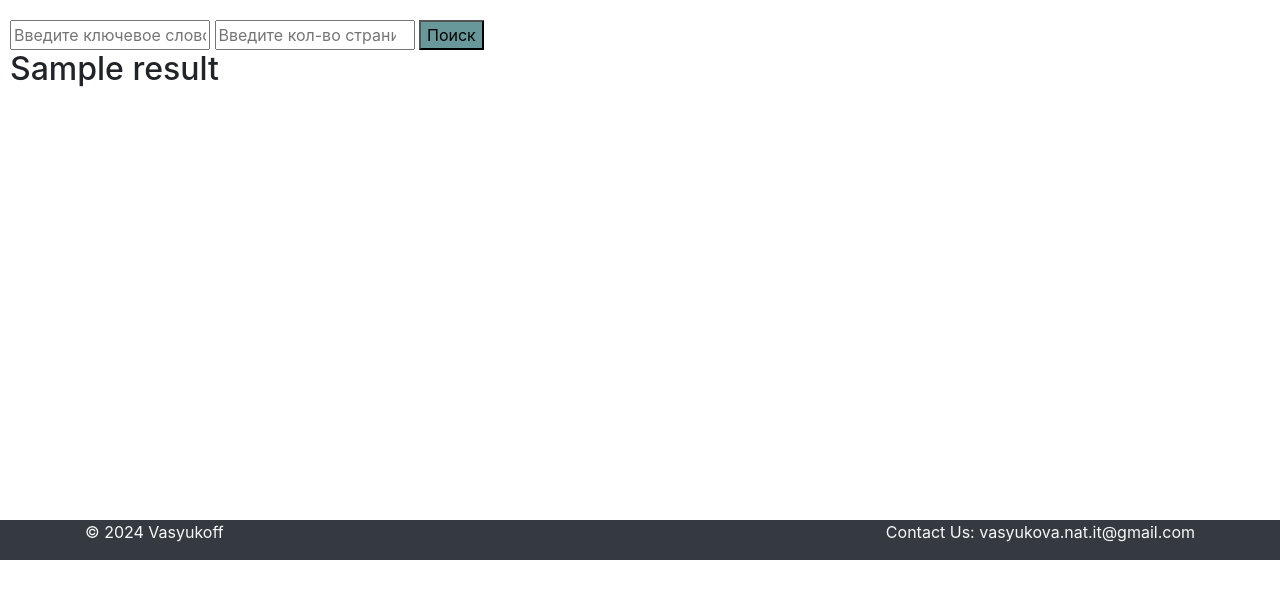
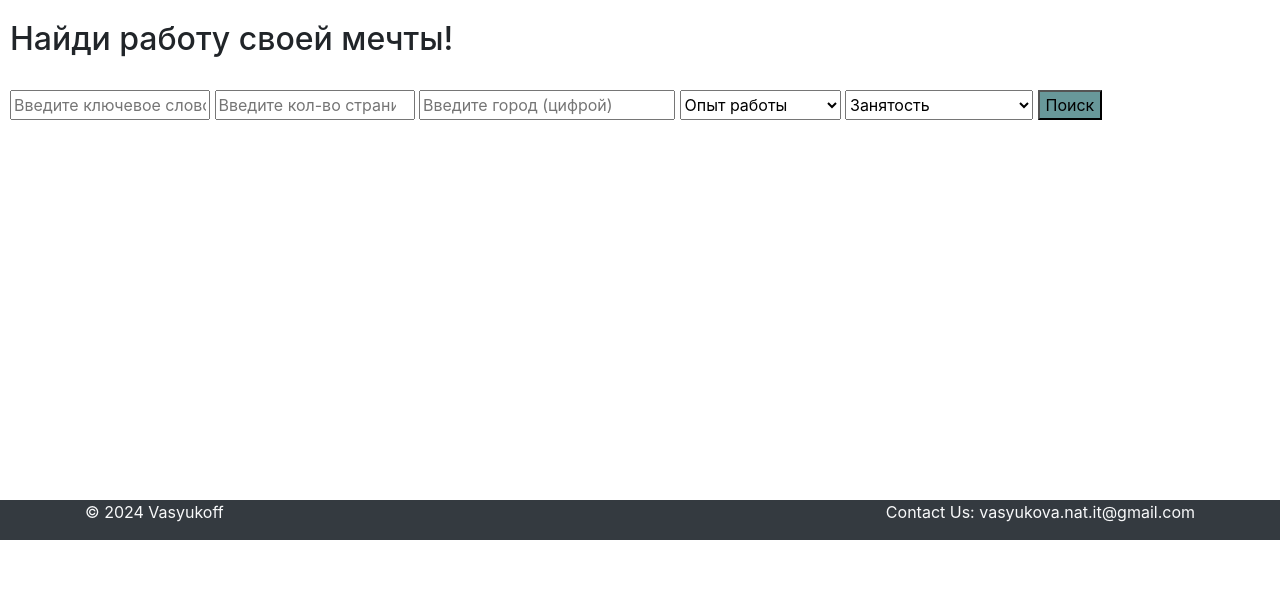
Before and after one commit to Vasyukova-Nat/MyParser, a Flask app: template templates/index.html in a window 1280 px wide. Shown: the part 56-655 px from the top of the page. Run offline with Flask 3, Linux system fonts and the light colour scheme; the template is opened without the code that fills it: most values are stand-ins (such as "Sample title", 1, 10 or a date in 2020); some libraries are stand-ins or nearby versions.

Commit message:
the final version

```diff
--- a/app.py
+++ b/app.py
@@ -11,12 +11,22 @@ def index():
     if not keyword:
         return render_template('index.html')
     key_pages_number = int(request.args.get('key_pages_number', ''))
+    key_area = request.args.get('key_area', '')
+    if not key_area:
+        key_area = None
+    key_experience = request.args.get('key_experience', '')
+    if not key_experience:
+        key_experience = None
+    key_employment = request.args.get('key_employment', '')
+    if not key_employment:
+        key_employment = None
+
     conn = connect_to_db()
     drop_table(conn)
     create_table(conn)
 
     for page in range(0, key_pages_number):
-        data = getPage(page=page, keyword=keyword) # Получаем данные
+        data = getPage(page=page, keyword=keyword, key_area=key_area, key_experience=key_experience, key_employment=key_employment) # Получаем данные
         printVacancyInfo(data, conn)  #Сохраняем их в базу
         if (data['pages'] - page) <= 1:  # Проверка на последнюю страницу, если вакансий меньше 2000
             break
@@ -24,7 +34,7 @@ def index():
 
     conn.close()  # Закрываем соединение с базой данных
 
-    result = 'Парсинг завершён'
+    result = 'Парсинг завершён. Результаты отображены на второй странице.'
     return render_template('index.html', result=result)
 
 @app.route('/results')
--- a/functions.py
+++ b/functions.py
@@ -2,11 +2,13 @@ import requests  #для отправки HTTP-запросов к API hh.ru.
 import psycopg2  #PostgreSQL
 import time
 
-def getPage(page, keyword):  #page - Индекс страницы, начинается с 0. Значение по умолчанию 0, т.е. первая страница
+def getPage(page, keyword, key_area, key_experience, key_employment):  #page - Индекс страницы, начинается с 0. Значение по умолчанию 0, т.е. первая страница
     url = 'https://api.hh.ru/vacancies'
     params = {
         "text": keyword, # Текст фильтра. В вакансии должно быть слово, например "Аналитик"
-        "area": None,  # ID города (1 - Москва, 2 - Санкт-Петербург)
+        "area": key_area,  # ID города (1 - Москва, 2 - Санкт-Петербург)
+        "experience": key_experience,
+        "employment": key_employment,
         'page': page, # Индекс страницы поиска на HH
         "per_page": 10,  # Кол-во вакансий на 1 странице
     }
--- a/static/css/main.css
+++ b/static/css/main.css
@@ -22,7 +22,43 @@ nav {
     width: 200px;
 }
 
+#key_experience {
+    color: rgb(0, 0, 0);
+    height: 30px;
+}
+
+#key_experience option[disabled] {
+    color: #ffb7d1;
+    height: 30px;
+}
+
+#key_employment {
+    color: rgb(0, 0, 0);
+    height: 30px;
+}
+
+#key_employment option[disabled] {
+    color: #ffb7d1;
+    height: 30px;
+}
+
+
 .bt-search {
     background-color: #68989A;
     /* height: 30px; */
 }
+
+.result-message {
+    animation: fadeOut 5s forwards;
+}
+
+@keyframes fadeOut {
+    0% {
+        opacity: 1;
+    }
+
+    100% {
+        opacity: 0;
+        transform: translateY(-20px);
+    }
+}
--- a/templates/index.html
+++ b/templates/index.html
@@ -34,14 +34,38 @@
         </div>
     </nav>
 
-    <div style="min-height: 500px; margin-inline: 10px;">
+    <div style="min-height: 480px; margin-inline: 10px;">
+        <h2>Найди работу своей мечты!</h2> <br/>
         <form action="/">
             <input type="text" name="keyword" class="keyword" placeholder="Введите ключевое слово">
             <input type="number" name="key_pages_number" class='key_pages_number' placeholder="Введите кол-во страниц">
+
+            <input type="text" name="key_area" class="key_area" placeholder="Введите город (цифрой)">
+            <!-- Город нужно вводить цифрой, поэтому тут нужно сделать либо выпадающее меню, либо инетрпретатор который переводит текстовый город в цифру для парсера -->
+            <!-- <select id="key_area" name="key_area">
+                <option disabled selected>Город</option>
+                <option value=1>Москва</option>
+            </select> -->
+
+            <select id="key_experience" name="key_experience">
+                <option disabled selected>Опыт работы</option>
+                <option value="noExperience">Нет опыта</option>
+                <option value="between1And3">От 1 года до 3 лет</option>
+                <option value="between3And6">От 3 до 6 лет</option>
+            </select>
+
+            <select id="key_employment" name="key_employment">
+                <option disabled selected>Занятость</option>
+                <option value="full">Полная занятость</option>
+                <option value="part">Частичная занятость</option>
+                <option value="probation">Стажировка</option>
+                <option value="project">Проектная работа</option>
+            </select>
+
             <button type="submit" class="bt-search">Поиск</button>
-        </form>
+        </form> <br/>
 
-        <h2>{{ result }}</h2>
+        <h3 class="result-message">{{ result }}</h3>
     </div>
 
     <footer class="footer bg-dark text-light">
```
